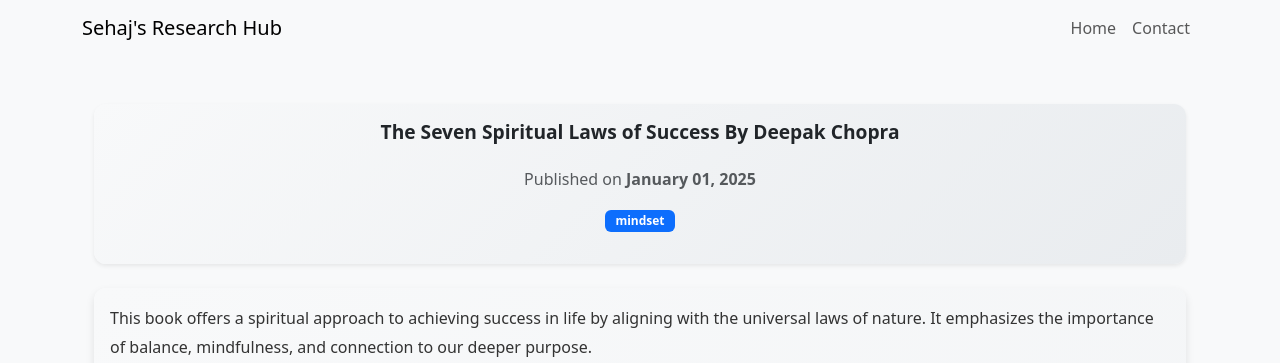
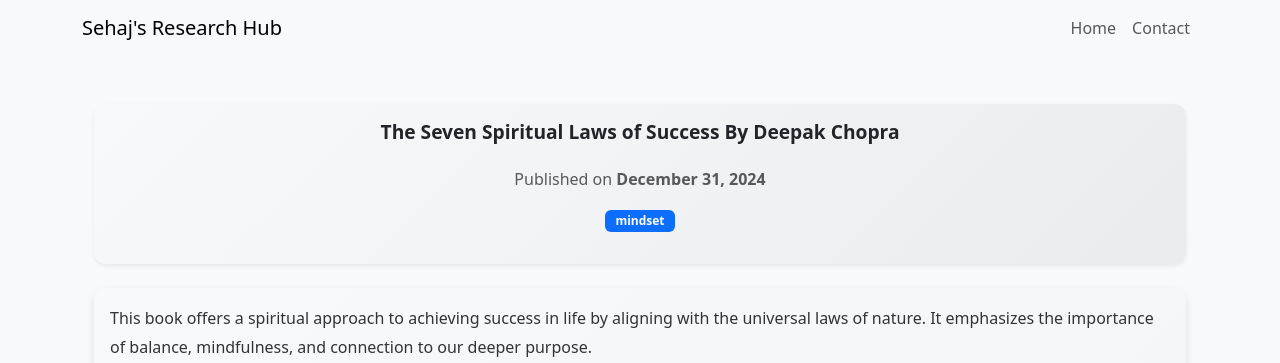
Before and after one commit to sehaj97/Blogging, a Jekyll site: the page built from _posts/2024-12-31-7-laws-of-success.md, in a window 1280 px wide and 900 px high. Shown: the top 363 px of the window. Built offline with Jekyll 4.4.1, drawn with Linux system fonts in a browser that asks for light colours.

Commit message:
Update 2024-12-31-7-laws-of-success.md

```diff
--- a/_posts/2024-12-31-7-laws-of-success.md
+++ b/_posts/2024-12-31-7-laws-of-success.md
@@ -1,7 +1,7 @@
 ---
 layout: post
 title: "The Seven Spiritual Laws of Success By Deepak Chopra"
-date: 2025-01-01
+date: 2024-12-31
 categories: [mindset]
 ---
 
```
